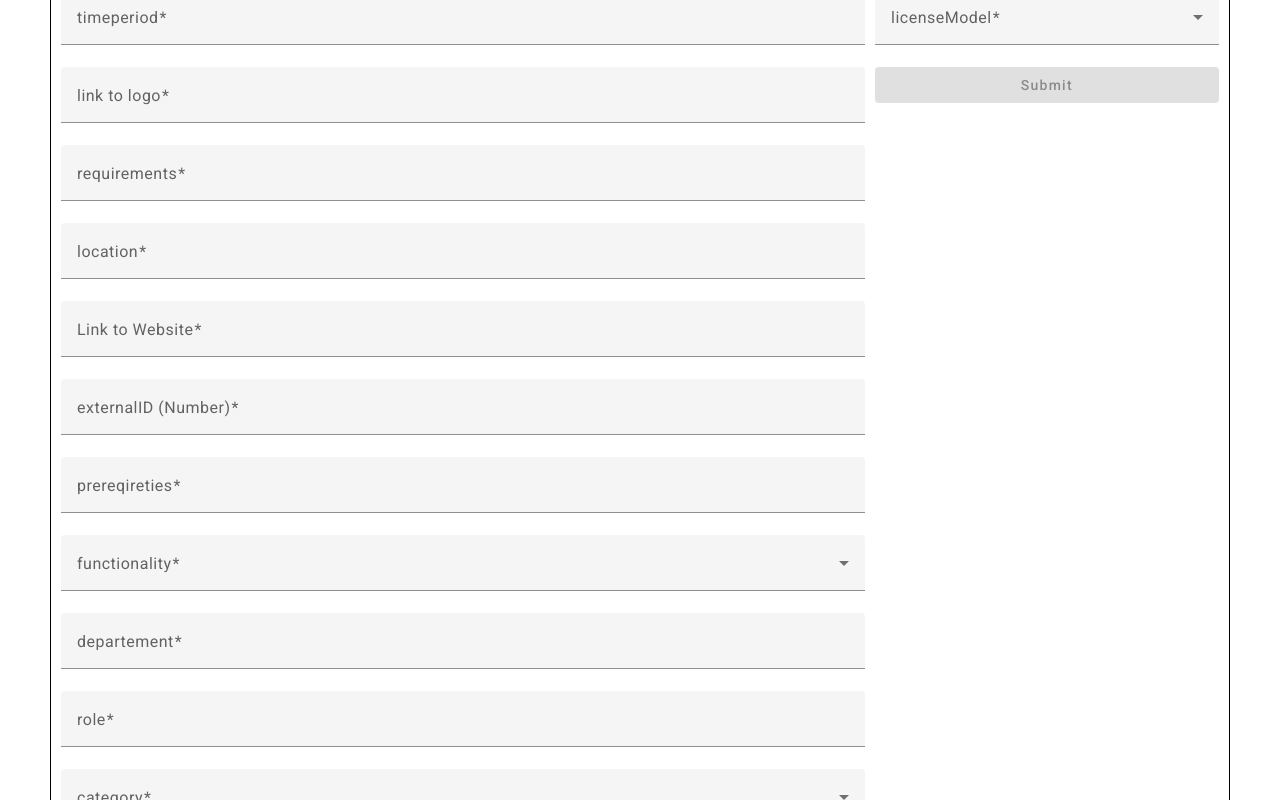
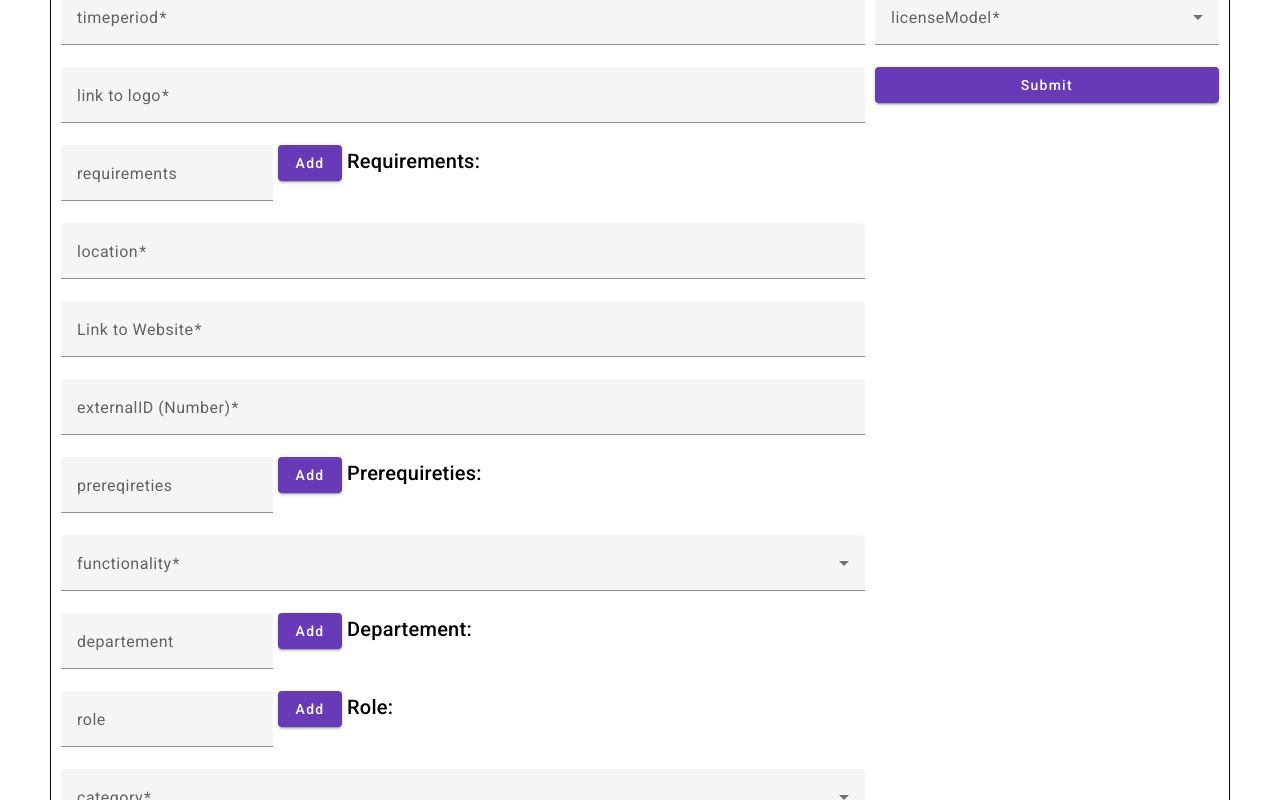
Before and after one commit to michael221002/OneCatalog, an Angular app in the folder client/: page / in a window 1280 px wide. Shown: the part 900-1700 px from the top of the page. Built offline with nearby package versions, Linux system fonts and the light colour scheme; no server answers.

Commit message:
add array fo dep, req, prereq, and role

```diff
--- a/client/src/app/app.component.html
+++ b/client/src/app/app.component.html
@@ -53,10 +53,14 @@
             <mat-label>link to logo</mat-label>
             <input matInput formControlName="logo">
         </mat-form-field>
+        <div style="display: flex; border:none; padding: 0px; gap: 5px; flex-wrap: auto;">
             <mat-form-field appearance="fill">
                 <mat-label>requirements</mat-label>
                 <input matInput formControlName="requirements">
             </mat-form-field>
+            <button mat-raised-button color="primary" type="button" (click)="addReq()">Add</button>
+            <h2>Requirements: <span *ngFor="let r of Req" style="border: blue 1px solid; padding:5px; margin: 5px;"> {{r}} </span></h2>
+        </div>
         <mat-form-field appearance="fill">
             <mat-label>location</mat-label>
             <input matInput formControlName="location">
@@ -69,10 +73,14 @@
             <mat-label>externalID (Number)</mat-label>
             <input matInput formControlName="externalID">
         </mat-form-field>
+        <div style="display: flex; border:none; padding: 0px; gap: 5px; flex-wrap: auto;">
             <mat-form-field appearance="fill">
                 <mat-label>prereqireties</mat-label>
                 <input matInput formControlName="prereqireties">
             </mat-form-field>
+            <button mat-raised-button color="primary" type="button" (click)="addPreReq()">Add</button>
+            <h2>Prerequireties: <span *ngFor="let p of PreReq" style="border: blue 1px solid; padding:5px; margin: 5px;"> {{p}} </span></h2>
+        </div>
         <mat-form-field appearance="fill">
             <mat-label>functionality</mat-label>
             <mat-select formControlName="functionality">
@@ -88,14 +96,22 @@
                 <mat-option value="false">lesen von pdfs</mat-option>
             </mat-select>
         </mat-form-field>
+        <div style="display: flex; border:none; padding: 0px; gap: 5px; flex-wrap: auto;">
             <mat-form-field appearance="fill">
                 <mat-label>departement</mat-label>
                 <input matInput formControlName="departement">
             </mat-form-field>
+            <button mat-raised-button color="primary" type="button" (click)="addDepartement()">Add</button>
+            <h2>Departement: <span *ngFor="let d of Departement" style="border: blue 1px solid; padding:5px; margin: 5px;"> {{d}} </span></h2>
+        </div>
+        <div style="display: flex; border:none; padding: 0px; gap: 5px; flex-wrap: auto;">
             <mat-form-field appearance="fill">
                 <mat-label>role</mat-label>
                 <input matInput formControlName="role">
             </mat-form-field>
+            <button mat-raised-button color="primary" type="button" (click)="addRole()">Add</button>
+            <h2>Role: <span *ngFor="let x of Role" style="border: blue 1px solid; padding:5px; margin: 5px;"> {{x}} </span></h2>
+        </div>
         <mat-form-field appearance="fill">
             <mat-label>category</mat-label>
             <mat-select formControlName="category">
@@ -185,7 +201,7 @@
                 <mat-option value="true">discount level</mat-option>
             </mat-select>
         </mat-form-field>
-        <button mat-raised-button color="primary" type="submit" [disabled]="!addProduct.valid">Submit</button>
+        <button mat-raised-button color="primary" type="submit">Submit</button>
         <br>
         <div *ngIf="state" style="width:auto; padding: 20px; border-radius: 20px; background-color: green; display: flex; justify-content: center; align-items: center;">
             <h1 style="margin: 0px;">{{message}}</h1>
--- a/client/src/app/app.component.ts
+++ b/client/src/app/app.component.ts
@@ -24,8 +24,6 @@ export class AppComponent implements OnInit {
   }
   title = 'client';
 
-  tags: string[] = [];
-
   export:Product = {
     index: 0,
     businessReason: '',
@@ -39,14 +37,14 @@ export class AppComponent implements OnInit {
     price: 0,
     timeperiod: '',
     logo: '',
-    requirements: '',
+    requirements: [],
     location: '',
     linkToWebsite: '',
     externalID: 0,
-    prereqireties: '',
+    prereqireties: [],
     functionality: '',
-    departement: '',
-    role: '',
+    departement: [],
+    role: [],
     category: '',
     tags: [],
     name: '',
@@ -64,12 +62,47 @@ export class AppComponent implements OnInit {
     licenseLevel: ''
   };
 
+
+  tags: string[] = [];
   addTag(){
     this.tags.push(String(this.addProduct.value.tags));
     this.addProduct.patchValue({
       tags: '',
     });
   }
+
+  Req: string[] = [];
+  addReq(){
+    this.Req.push(String(this.addProduct.value.requirements));
+    this.addProduct.patchValue({
+      requirements: '',
+    });
+  }
+
+  PreReq: string[] = [];
+  addPreReq(){
+    this.PreReq.push(String(this.addProduct.value.prereqireties));
+    this.addProduct.patchValue({
+      prereqireties: '',
+    });
+  }
+
+  Departement: string[] = [];
+  addDepartement(){
+    this.Departement.push(String(this.addProduct.value.departement));
+    this.addProduct.patchValue({
+      departement: '',
+    });
+  }
+
+  Role: string[] = [];
+  addRole(){
+    this.Role.push(String(this.addProduct.value.role));
+    this.addProduct.patchValue({
+      role: '',
+    });
+  }
+
 
   onSubmit(){
     this.export.index = Number(this.addProduct.value.index);
@@ -84,14 +117,14 @@ export class AppComponent implements OnInit {
     this.export.price = Number(this.addProduct.value.price);
     this.export.timeperiod = String(this.addProduct.value.timeperiod);
     this.export.logo = String(this.addProduct.value.logo);
-    this.export.requirements = String(this.addProduct.value.requirements);
+    this.export.requirements = this.Req;    // TODO
     this.export.location = String(this.addProduct.value.location);
     this.export.linkToWebsite = String(this.addProduct.value.linkToWebsite);
     this.export.externalID = Number(this.addProduct.value.externalID);
-    this.export.prereqireties = String(this.addProduct.value.prereqireties);
+    this.export.prereqireties = this.PreReq;    // TODO
     this.export.functionality = String(this.addProduct.value.functionality);
-    this.export.departement = String(this.addProduct.value.departement);
-    this.export.role = String(this.addProduct.value.role);
+    this.export.departement = this.Departement;    // TODO
+    this.export.role = this.Role;    // TODO
     this.export.category = String(this.addProduct.value.category);
     this.export.tags = this.tags;
     this.export.name = String(this.addProduct.value.name);
@@ -150,16 +183,16 @@ export class AppComponent implements OnInit {
     price: new FormControl('',Validators.required),
     timeperiod: new FormControl('',Validators.required),
     logo: new FormControl('',Validators.required),
-    requirements: new FormControl('',Validators.required),
+    requirements: new FormControl(''),
     location: new FormControl('',Validators.required),
     linkToWebsite: new FormControl('',Validators.required),
     externalID: new FormControl('',Validators.required),
-    prereqireties: new FormControl('',Validators.required),
+    prereqireties: new FormControl(''),
     functionality: new FormControl('',Validators.required),
-    departement: new FormControl('',Validators.required),
-    role: new FormControl('',Validators.required),
+    departement: new FormControl(''),
+    role: new FormControl(''),
     category: new FormControl('',Validators.required),
-    tags: new FormControl('',Validators.required),
+    tags: new FormControl(''),
     name: new FormControl('',Validators.required),
     descripton: new FormControl('',Validators.required),
 
```
Also changed, not shown: client/src/app/product.ts (+4 -4 lines), 4 other files (tests, documents, lock files or other folders). Lines whose indentation alone changed are shown as unchanged.
